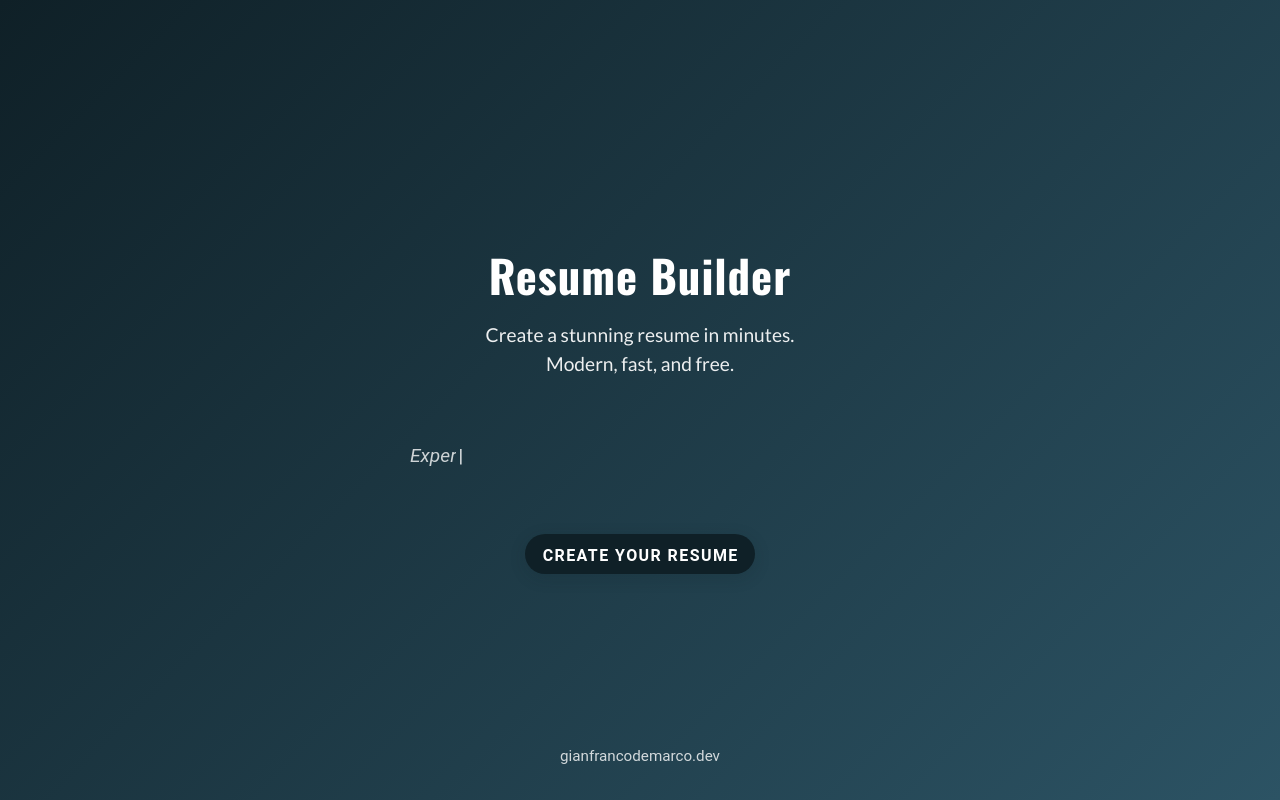
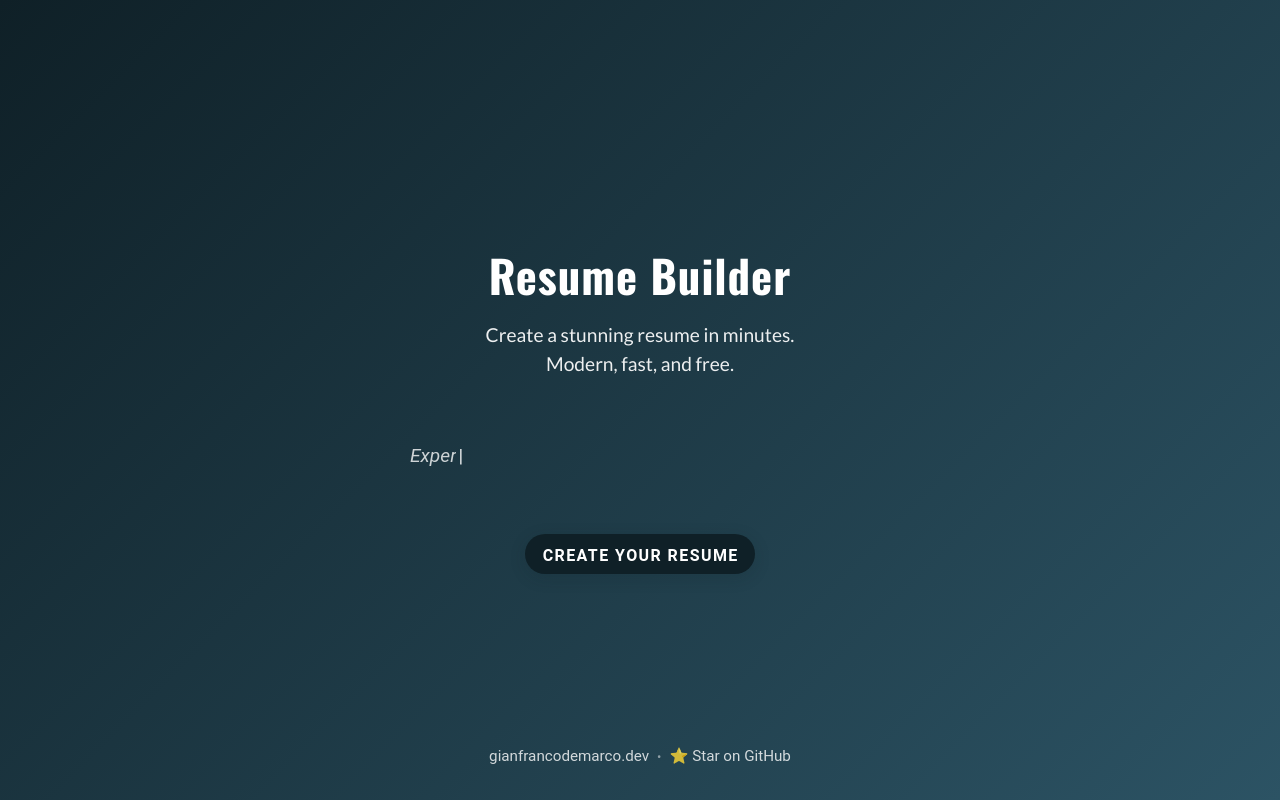
Before and after one commit to gianfrancodemarco/resume-builder, a Vue app: page / in a window 1280 px wide. Built offline with nearby package versions, Linux system fonts and the light colour scheme.

Commit message:
chore: add github link on landing

```diff
--- a/src/components/LandingPage.vue
+++ b/src/components/LandingPage.vue
@@ -11,6 +11,10 @@
         </div>
         <div class="website-link">
             <a href="https://gianfrancodemarco.dev" target="_blank" rel="noopener noreferrer">gianfrancodemarco.dev</a>
+            <span class="separator">•</span>
+            <a href="https://github.com/gianfrancodemarco/resume-builder" target="_blank" rel="noopener noreferrer">
+                ⭐ Star on GitHub
+            </a>
         </div>
     </div>
 </template>
@@ -168,6 +172,9 @@ onMounted(() => {
     bottom: 2rem;
     left: 50%;
     transform: translateX(-50%);
+    display: flex;
+    align-items: center;
+    gap: 8px;
 }
 
 .website-link a {
@@ -175,10 +182,18 @@ onMounted(() => {
     text-decoration: none;
     font-size: 0.95rem;
     transition: color 0.3s ease;
+    display: flex;
+    align-items: center;
+    gap: 4px;
 }
 
 .website-link a:hover {
     color: #fff;
+}
+
+.separator {
+    color: rgba(255, 255, 255, 0.5);
+    font-size: 0.8rem;
 }
 
 /* Tablet styles */
```
